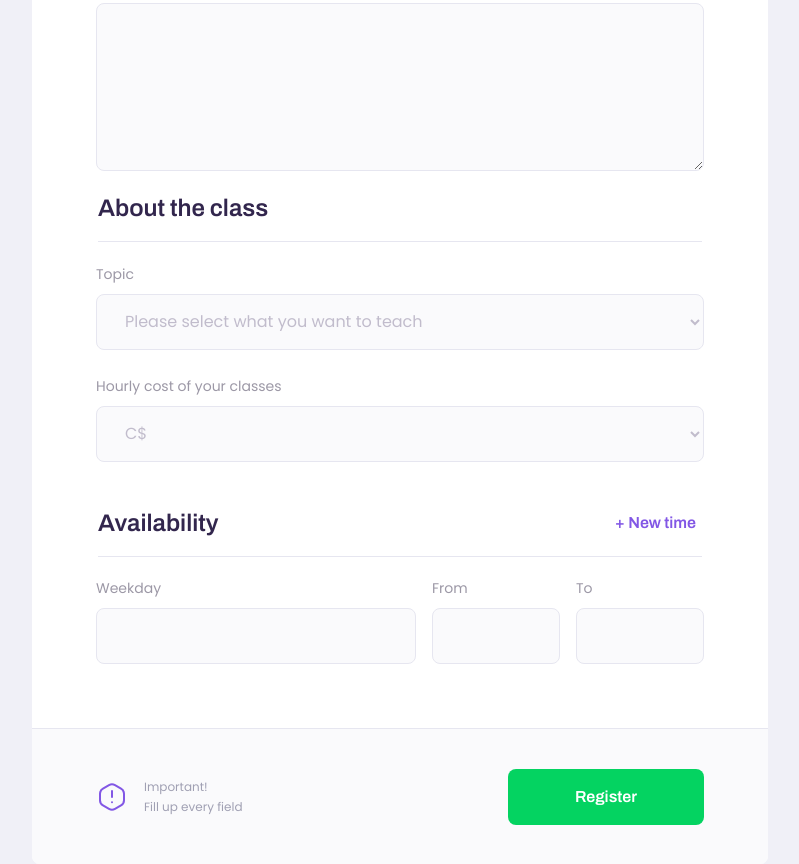
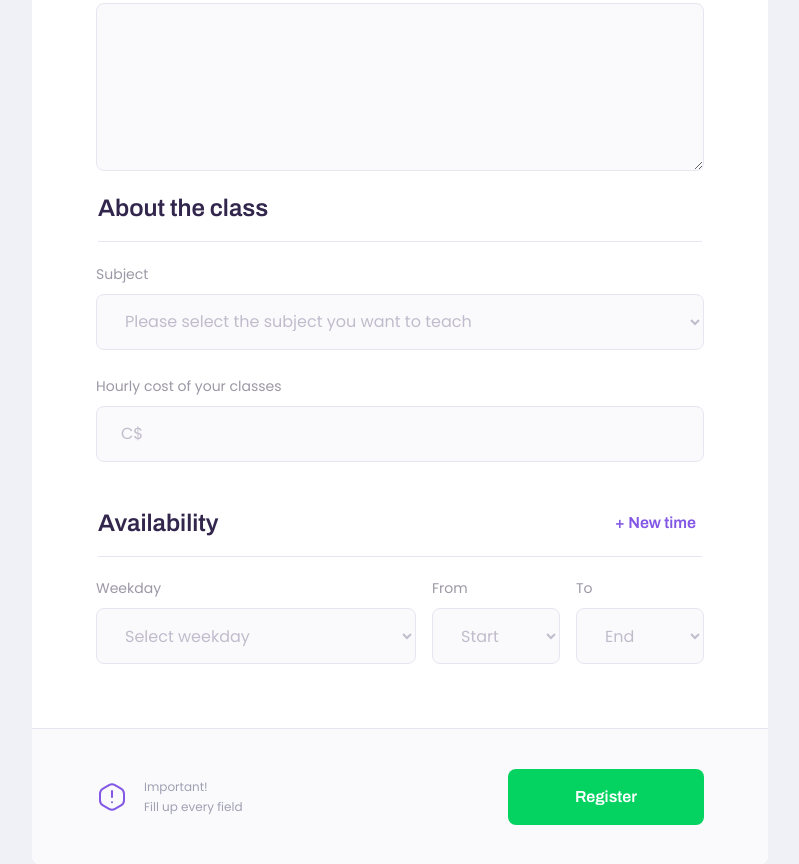
Before and after one commit to LoanCardoso13/NLW_2.0_Mayk, a website: page src/views/registration.html in a window 1280 px wide. Shown: the part 734-1598 px from the top of the page, without its empty margins (240-1039 px from the left). Drawn offline with nearby package versions, Linux system fonts and the light colour scheme; files that its build step writes are made by us from their sources.

Commit message:
Fixing UI details at registration page (improving input/select tags)

```diff
--- a/public/scripts/registration.js
+++ b/public/scripts/registration.js
@@ -19,32 +19,44 @@ function addRow() {
     labelElement3.appendChild(textElement3);
 
 
-    var inputElement1 = document.createElement('input');
-    inputElement1.setAttribute('type', 'text');
-    inputElement1.setAttribute('name', 'weekday');
+    var selectElement1 = document.createElement('select');
+    selectElement1.setAttribute('name', 'weekday');
+    selectElement1.setAttribute('onchange', 'changeColor2()');
+    selectElement1.innerHTML = `<option value="">Select weekday</option>`
+    for (weekday of weekdays) {
+        selectElement1.innerHTML += `<option value="${weekday}">${weekday}</option>`
+    }
 
-    var inputElement2 = document.createElement('input');
-    inputElement2.setAttribute('type', 'text');
-    inputElement2.setAttribute('name', 'from');
+    var selectElement2 = document.createElement('select');
+    selectElement2.setAttribute('name', 'from');
+    selectElement2.setAttribute('onchange', 'changeColor2()');
+    selectElement2.innerHTML = `<option value="">Start</option>`
+    for (time of times) {
+        selectElement2.innerHTML += `<option value="${time}">${time}</option>`
+    }
 
-    var inputElement3 = document.createElement('input');
-    inputElement3.setAttribute('type', 'text');
-    inputElement3.setAttribute('name', 'to');
+    var selectElement3 = document.createElement('select');
+    selectElement3.setAttribute('name', 'to');
+    selectElement3.setAttribute('onchange', 'changeColor2()');
+    selectElement3.innerHTML = `<option value="">End</option>`
+    for (time of times) {
+        selectElement3.innerHTML += `<option value="${time}">${time}</option>`
+    }
 
     var fieldElement1 = document.createElement('div');
     fieldElement1.setAttribute('class', 'field');
     fieldElement1.appendChild(labelElement1);
-    fieldElement1.appendChild(inputElement1);
+    fieldElement1.appendChild(selectElement1);
 
     var fieldElement2 = document.createElement('div');
     fieldElement2.setAttribute('class', 'field');
     fieldElement2.appendChild(labelElement2);
-    fieldElement2.appendChild(inputElement2);
+    fieldElement2.appendChild(selectElement2);
 
     var fieldElement3 = document.createElement('div');
     fieldElement3.setAttribute('class', 'field');
     fieldElement3.appendChild(labelElement3);
-    fieldElement3.appendChild(inputElement3);
+    fieldElement3.appendChild(selectElement3);
 
     var rowElement = document.createElement('div');
     rowElement.setAttribute('class', 'field-group-2');
@@ -54,3 +66,60 @@ function addRow() {
 
     container.appendChild(rowElement);
 }
+
+topics = [
+    'Biology',
+    'Math',
+    'Physics',
+    'Chemistry',
+    'English',
+    'History',
+    'Geography'
+];
+
+weekdays = [
+    'Monday',
+    'Tuesday',
+    'Wednesday',
+    'Thursday',
+    'Friday'
+];
+
+var times = []
+for (i = 0; i < 24; i++) {
+    times.push(String(i) + 'h');
+}
+
+const topicElement = document.querySelector("select[name=topic]");
+const weekdayElement = document.querySelector('select[name=weekday]');
+const fromElement = document.querySelector('select[name=from]');
+const toElement = document.querySelector('select[name=to]');
+
+for (topic of topics) {
+    topicElement.innerHTML += `<option value="${topic}">${topic}</option>`
+}
+
+for (weekday of weekdays) {
+    weekdayElement.innerHTML += `<option value="${weekday}">${weekday}</option>`
+}
+
+for (time of times) {
+    fromElement.innerHTML += `<option value="${time}">${time}</option>`
+}
+
+for (time of times) {
+    toElement.innerHTML += `<option value="${time}">${time}</option>`
+}
+
+function changeColor() {
+    var selectorElement = document.querySelector("form fieldset .field select");
+    selectorElement.classList.add("selected");
+}
+
+function changeColor2() {
+    var selectorElements = document.querySelectorAll("form fieldset .field-group-2 .field select");
+    console.log(selectorElements.length)
+    for (i = 0; i < selectorElements.length; i++) {
+        selectorElements[i].classList.add("selected");
+    }
+}
--- a/public/styles/registration.css
+++ b/public/styles/registration.css
@@ -96,14 +96,14 @@
 #registration form fieldset .field-group-2 {
     display: flex;
 }
-#registration form fieldset .field-group-2 .field input {
-    max-width: 320px;
+#registration form fieldset .field-group-2 .field select {
+    width: 320px;
 }
 #registration form fieldset .field-group-2 .field + .field {
     margin-left: 16px;
 }
-#registration form fieldset .field-group-2 .field + .field input {
-    max-width: 128px;
+#registration form fieldset .field-group-2 .field + .field select {
+    width: 128px;
 }
 #registration form fieldset .field label {
     font-family: 'Poppins', sans-serif;
@@ -127,13 +127,34 @@
     height: 56px;
     padding: 15px 24px;
     outline: none;
+    margin-bottom: 24px;
+    font-family: 'Poppins', sans-serif;
+    font-style: normal;
+    font-weight: normal;
+    font-size: 16px;
+    line-height: 26px;
+}
+#registration form fieldset .field .selected {
+    color: black;
+}
+#registration form fieldset .field-group-2 {
+    color: black;
+}
+#registration form fieldset .field select {
     font-family: 'Poppins', sans-serif;
     font-style: normal;
     font-weight: normal;
     font-size: 16px;
     line-height: 26px;
     color: #C1BCCC;
-    margin-bottom: 24px;
+}
+#registration form fieldset .field input::placeholder {
+    font-family: 'Poppins', sans-serif;
+    font-style: normal;
+    font-weight: normal;
+    font-size: 16px;
+    line-height: 26px;
+    color: #C1BCCC;
 }
 #registration form fieldset .field textarea {
     background: #FAFAFC;
--- /dev/null
+++ b/src/database/db.js
@@ -0,0 +1,5 @@
+const sqlite3 = require("sqlite3").verbose();
+
+const db = new sqlite3.Database("./src/database/database.db");
+
+module.exports = db;
--- a/src/views/registration.html
+++ b/src/views/registration.html
@@ -73,17 +73,22 @@
         <fieldset>
 
             <div class="field">
-                <label for="topic">Topic</label>
-                <select name="topic">
-                    <option>Please select what you want to teach</option>
+                <label for="topic">Subject</label>
+                <select
+                    name="topic"
+                    onchange="changeColor()"
+                >
+                    <option value="">Please select the subject you want to teach</option>
                 </select>
             </div>
 
             <div class="field">
                 <label for="cost">Hourly cost of your classes</label>
-                <select name="cost">
-                    <option value="">C$</option>
-                </select>
+                <input
+                    type="text"
+                    name="cost"
+                    placeholder="C$"
+                >
             </div>
 
         </fieldset>
@@ -98,17 +103,32 @@
 
                 <div class="field">
                     <label for="weekday">Weekday</label>
-                    <input type="text" name="weekday">
+                    <select
+                        name="weekday"
+                        onchange="changeColor2()"
+                    >
+                        <option value="">Select weekday</option>
+                    </select>
                 </div>
 
                 <div class="field">
                     <label for="from">From</label>
-                    <input type="text" name="from">
+                    <select
+                        name="from"
+                        onchange="changeColor2()"
+                    >
+                        <option value="">Start</option>
+                    </select>
                 </div>
 
                 <div class="field">
                     <label for="to">To</label>
-                    <input type="text" name="to">
+                    <select
+                        name="to"
+                        onchange="changeColor2()"
+                    >
+                        <option value="">End</option>
+                    </select>
                 </div>
 
             </div>
```
